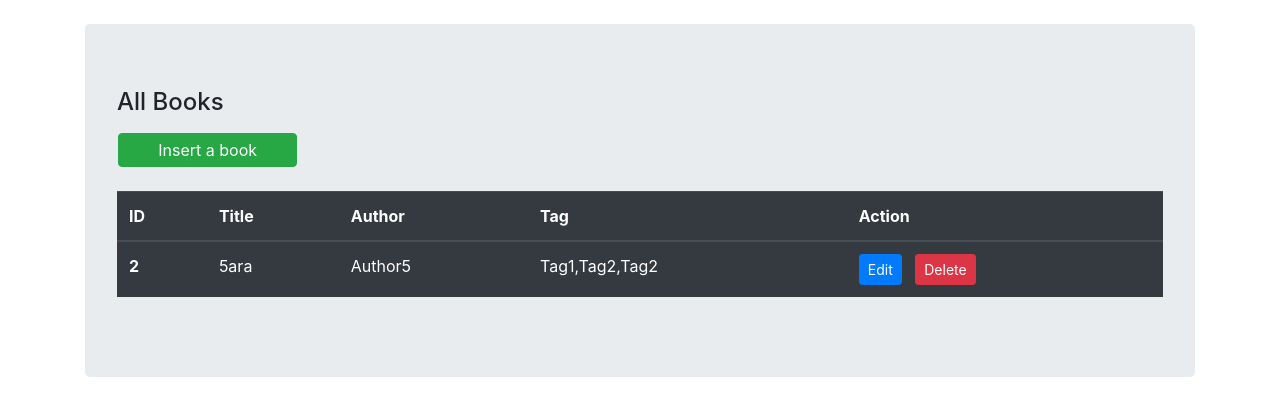
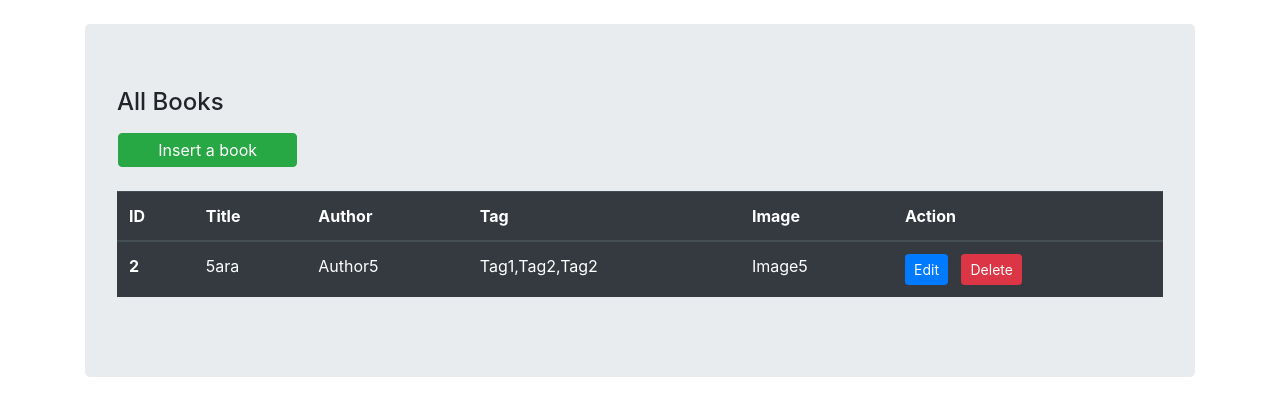
Before and after one commit to haniabukhaitcode/books, a PHP site: page / in a window 1280 px wide. Shown: the part 56-472 px from the top of the page. Run offline with PHP 8.4, Linux system fonts and the light colour scheme; data comes from the database, SQL or seed files in the repository; both versions use the stored data as it was after the commit.

Commit message:
image connected o sql

```diff
--- a/index.php
+++ b/index.php
@@ -5,6 +5,7 @@ include_once 'config/database.php';
 include_once 'models/books.php';
 include_once 'models/authors.php';
 include_once 'models/tags.php';
+include_once 'models/images.php';
 
 
 $database = new Database();
@@ -13,9 +14,7 @@ $db = $database->getConnection();
 $book = new Book($db);
 $author = new Author($db);
 $tag = new Tag($db);
-
-
-
+$image = new Image($db);
 
 ?>
 
@@ -74,7 +73,9 @@ $tag = new Tag($db);
                                 <th scope="col">Title</th>
                                 <th scope="col">Author</th>
                                 <th scope="col">Tag</th>
+                                <th scope="col">Image</th>
                                 <th scope="col">Action</th>
+
                             </tr>
                         </thead>
 
@@ -97,6 +98,11 @@ $tag = new Tag($db);
                                         echo "</td>";
                                         ?>
 
+                                    <?php echo "<td>";
+                                        echo $row['image'];
+                                        echo "</td>";
+                                        ?>
+
                                     <td><a class="btn btn-sm btn-primary" href="edit.php?id=<?php echo $row['book_id']; ?>">Edit</a> &nbsp; <a class="btn btn-sm btn-danger" href="delete.php?id=<?php echo $row['book_id'] ?>">Delete</a></td>
                                     </td>
                                 </tr>
--- a/models/books.php
+++ b/models/books.php
@@ -10,17 +10,20 @@ class Book
     public $author_id;
     public $tag_id;
     public $tagIds;
+    public $image_id;
     public function __construct($db)
     {
         $this->conn = $db;
     }
     //**Create**
+
     function create()
     {
+
         //sql
         $this->conn->setAttribute(PDO::ATTR_ERRMODE, PDO::ERRMODE_WARNING);
         $lastId = "select max(book_id) book_id from " . $this->table_name . "";
-        $bookQuery = "INSERT INTO " . $this->table_name . "(title, author_id) VALUES(:title, :author_id) ";
+        $bookQuery = "INSERT INTO " . $this->table_name . "(title, author_id, image_id) VALUES(:title, :author_id, :image_id) ";
         $tagQuery = "INSERT INTO  books_tags (book_id, tag_id) VALUES(:inserted_id, :tag_id) ";
         //statement connection with prepare
         $stmt = $this->conn->prepare($bookQuery);
@@ -29,12 +32,14 @@ class Book
         // allowing variables only (strip_tags)
         $this->title = htmlspecialchars(strip_tags($this->title));
         $this->author_id = htmlspecialchars(strip_tags($this->author_id));
+        $this->image_id = htmlspecialchars(strip_tags($this->image_id));
 
 
 
         // bind values
         $stmt->bindParam(":title", $this->title);
         $stmt->bindParam(":author_id", $this->author_id);
+        $stmt->bindParam(":image_id", $this->image_id);
 
         $stmt->execute();
         $sth = $this->conn->query($lastId);
@@ -55,10 +60,13 @@ class Book
     //**Read All**
     function readAll()
     {
+        $this->conn->setAttribute(PDO::ATTR_ERRMODE, PDO::ERRMODE_WARNING);
+
         $query = "SELECT
         books.book_id,
         books.title,
         authors.author,
+      images.image,
         GROUP_CONCAT(tags.tag SEPARATOR ',') tags
     FROM
         books
@@ -74,11 +82,17 @@ class Book
         tags
     ON
         tags.tag_id = books_tags.tag_id
+    JOIN
+        images
+    ON
+        images.id = books.image_id
+
     GROUP BY
         books.book_id";
         $stmt = $this->conn->prepare($query);
         $stmt->execute();
         return $stmt;
+        print_r($stmt->errorInfo());
     }
     //**Count All Paging Books**
     public function countAll()
@@ -117,7 +131,6 @@ class Book
         $stmt->bindParam(1, $id);
         $stmt->execute();
         $row = $stmt->fetch(PDO::FETCH_OBJ);
-
         $this->title = $row->title;
         $this->author_id = $row->author;
         $this->tagIds =  explode(",", $row->tags);
@@ -133,7 +146,8 @@ class Book
         " . $this->table_name . "
         SET
             title = :title,
-            author_id = :author_id
+            author_id = :author_id,
+            image_id = :image_id
 
         WHERE
             book_id = :book_id";
@@ -146,12 +160,14 @@ class Book
         // allowing variables only (strip_tags)
         $this->title = htmlspecialchars(strip_tags($this->title));
         $this->author_id = htmlspecialchars(strip_tags($this->author_id));
+        $this->image_id = htmlspecialchars(strip_tags($this->image_id));
 
 
 
         // bind values
         $stmt->bindParam(":title", $this->title);
         $stmt->bindParam(":author_id", $this->author_id);
+        $stmt->bindParam(":image_id", $this->image_id);
         $stmt->bindParam(":book_id", $id);
 
         $stmt->execute();
--- /dev/null
+++ b/models/images.php
@@ -0,0 +1,28 @@
+<?php
+class Image
+{
+    // database connection and table title
+    private $conn;
+    private $table_name = "images";
+    // object properties
+    public $id;
+    public $image;
+    public function __construct($db)
+    {
+        $this->conn = $db;
+    }
+    // used by select drop-down list
+    function read()
+    {
+        //select all data
+        $query = "SELECT
+                    id, image
+                FROM
+                    " . $this->table_name . "";
+        $stmt = $this->conn->prepare($query);
+        $stmt->execute();
+        $result = $stmt->fetchAll();
+
+        return $result;
+    }
+}
```
Also changed, not shown: BookStore.sql (+44 -3 lines).
